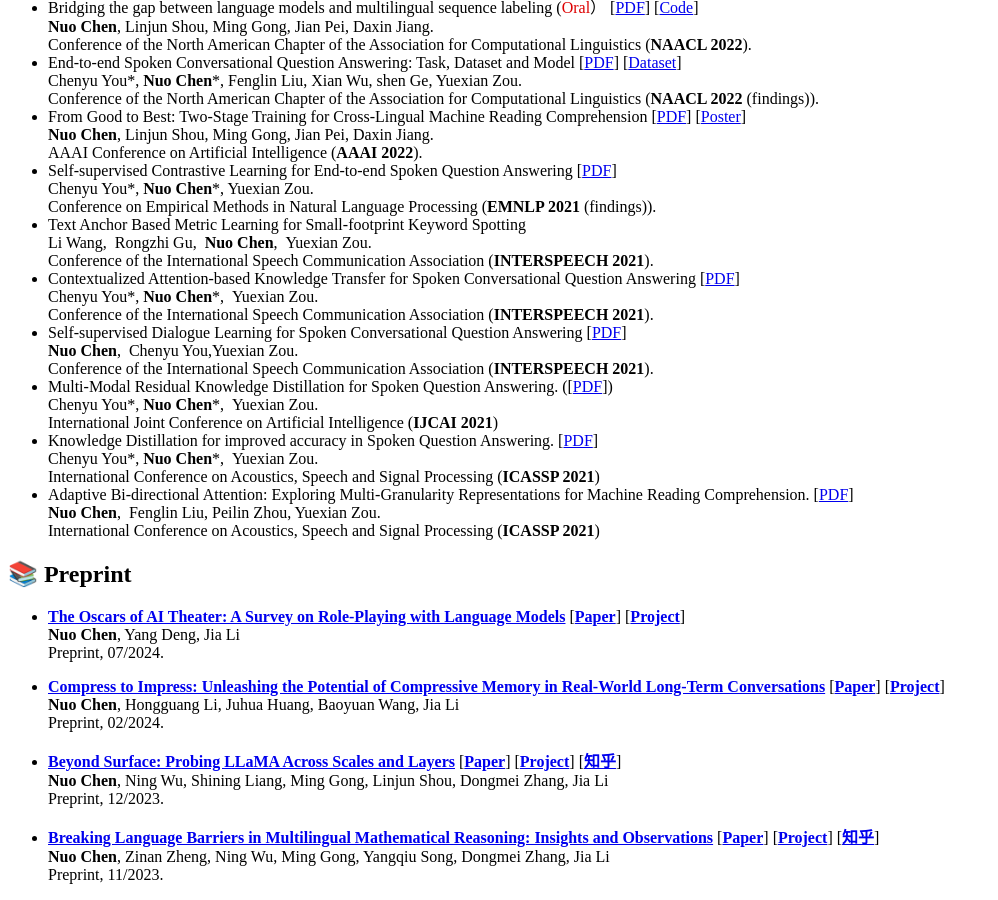
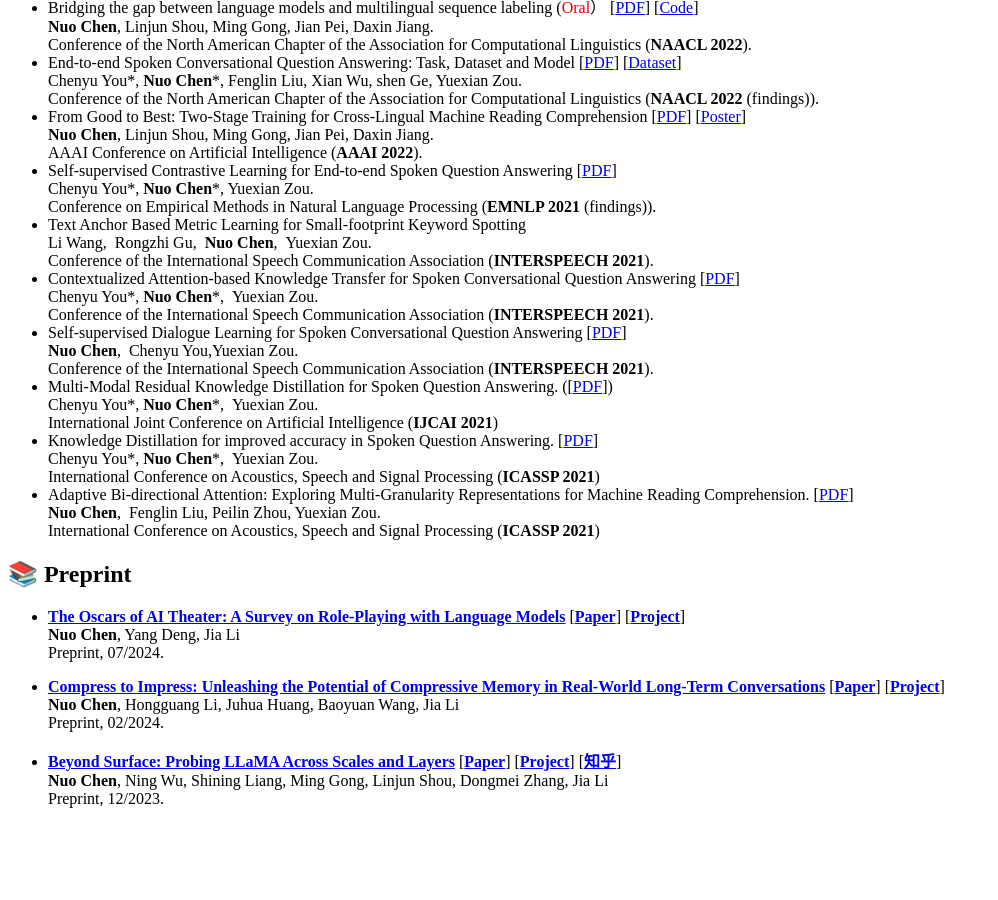
Before and after one commit to jerrynchen/jerrynchen.github.io, a Jekyll site: the page built from _pages/includes/patent.md, in a window 1280 px wide and 900 px high, scrolled down 1208 px. Shown: the whole window, without its empty margins (0-998 px from the left). Built offline with Jekyll 4.4.1, drawn with Linux system fonts in a browser that asks for light colours; our own code applies the rules of GitHub Pages for plain Markdown files; after the commit the page ends 2032 px from its top, so only the background shows below that.

Commit message:
Update patent.md

```diff
--- a/_pages/includes/patent.md
+++ b/_pages/includes/patent.md
@@ -93,9 +93,6 @@ Preprint, 02/2024.
 **Nuo Chen**, Ning Wu, Shining Liang, Ming Gong, Linjun Shou, Dongmei Zhang, Jia Li <br>
 Preprint, 12/2023.
 
-* [**Breaking Language Barriers in Multilingual Mathematical Reasoning: Insights and Observations**](https://arxiv.org/abs/2310.20246)  [[**Paper**](https://arxiv.org/abs/2310.20246)] [[**Project**](https://mathoctopus.github.io/)] [[**知乎**](https://zhuanlan.zhihu.com/p/664504560)] <br>
-**Nuo Chen**, Zinan Zheng, Ning Wu, Ming Gong, Yangqiu Song, Dongmei Zhang, Jia Li <br>
-Preprint, 11/2023.
 
 
 
```
